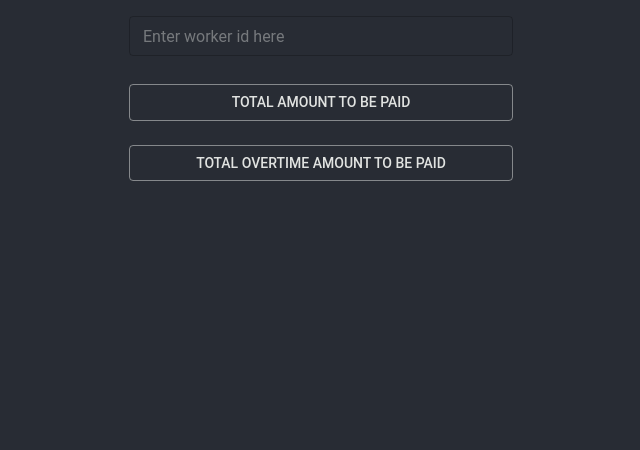
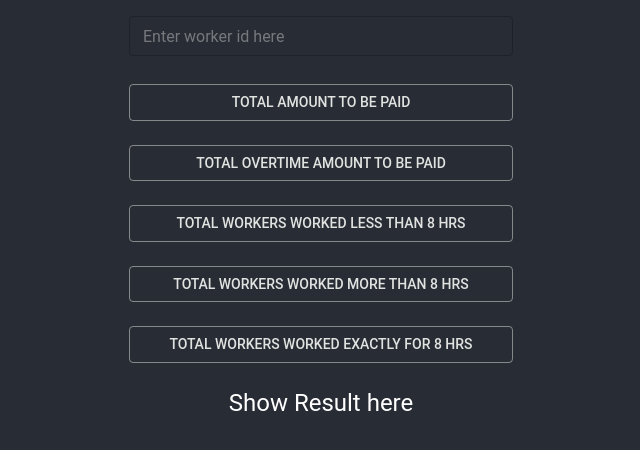
Before and after one commit to Kunnu01/ClipboardHealth_Challenge, a React (Create React App) app in the folder client/: page /shifts in a window 1280 px wide. Shown: the top 450 px of the page, without its empty margins (319-959 px from the left). Built offline with nearby package versions, Linux system fonts and the light colour scheme.

Commit message:
add all buttons and Display result

```diff
--- a/client/src/App.css
+++ b/client/src/App.css
@@ -24,7 +24,7 @@
   display: flex;
   align-items: center;
   flex-direction: column;
-  /* color: white; */
+  color: white;
 }
 
 .App-link {
--- a/client/src/containers/ShiftDetails/ShiftDetails.js
+++ b/client/src/containers/ShiftDetails/ShiftDetails.js
@@ -1,6 +1,6 @@
 import React, { useState } from 'react';
 import { makeStyles } from '@material-ui/core/styles';
-import { TextField, Button } from '@material-ui/core'
+import { TextField, Button, Typography } from '@material-ui/core'
 
 const useStyles = makeStyles(theme => ({
   textField: {
@@ -15,6 +15,9 @@ const useStyles = makeStyles(theme => ({
     [theme.breakpoints.down('sm')]: {
       width: '70vw',
     }
+  },
+  text: {
+    marginTop: theme.spacing(3),
   },
 }));
 
@@ -53,6 +56,34 @@ const ShiftDetails = () => {
       >
         Total overtime amount to be paid
       </Button>
+
+      <Button
+        className={classes.button}
+        color="secondary"
+        variant="outlined"
+      >
+        Total workers worked less than 8 hrs
+      </Button>
+
+      <Button
+        className={classes.button}
+        color="secondary"
+        variant="outlined"
+      >
+        Total workers worked more than 8 hrs
+      </Button>
+
+      <Button
+        className={classes.button}
+        color="secondary"
+        variant="outlined"
+      >
+        Total workers worked exactly for 8 hrs
+      </Button>
+
+      <Typography variant="h5" className={classes.text}>
+        Show Result here
+      </Typography>
     </>
   )
 }
```
